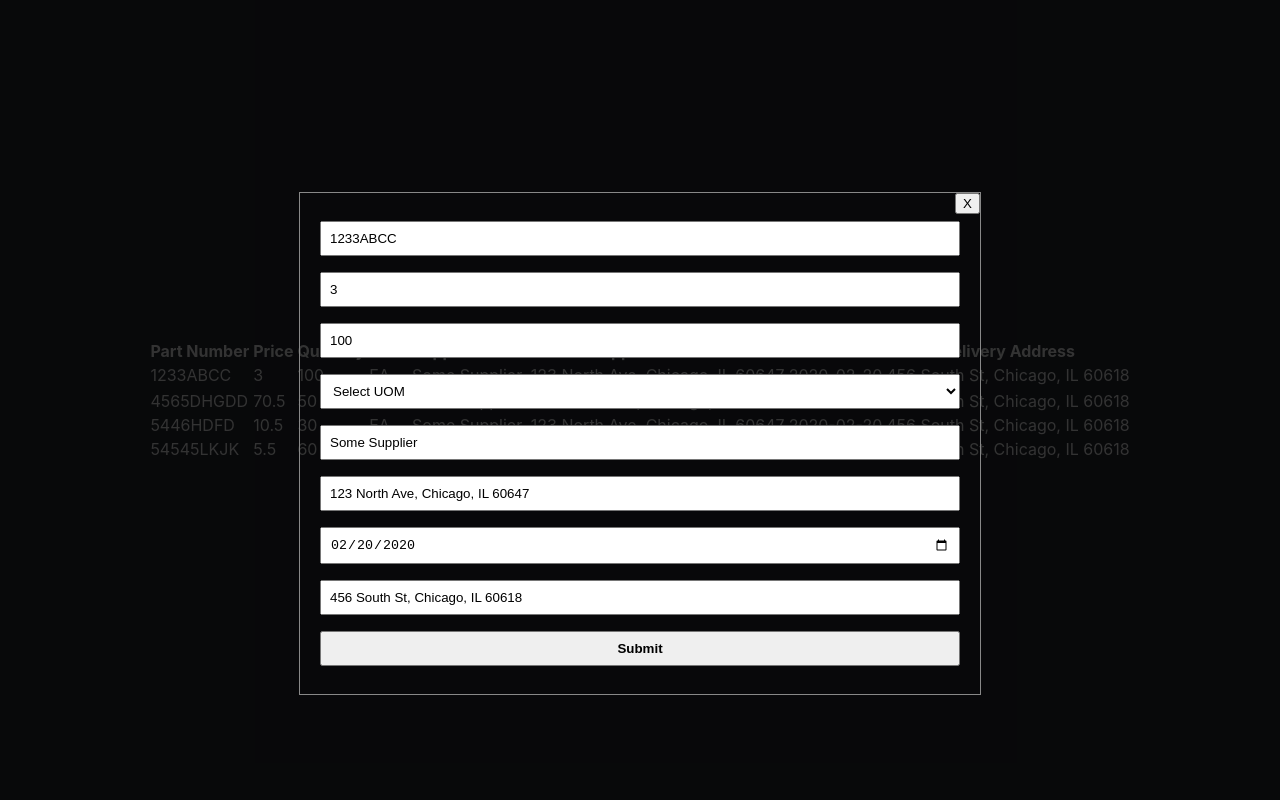
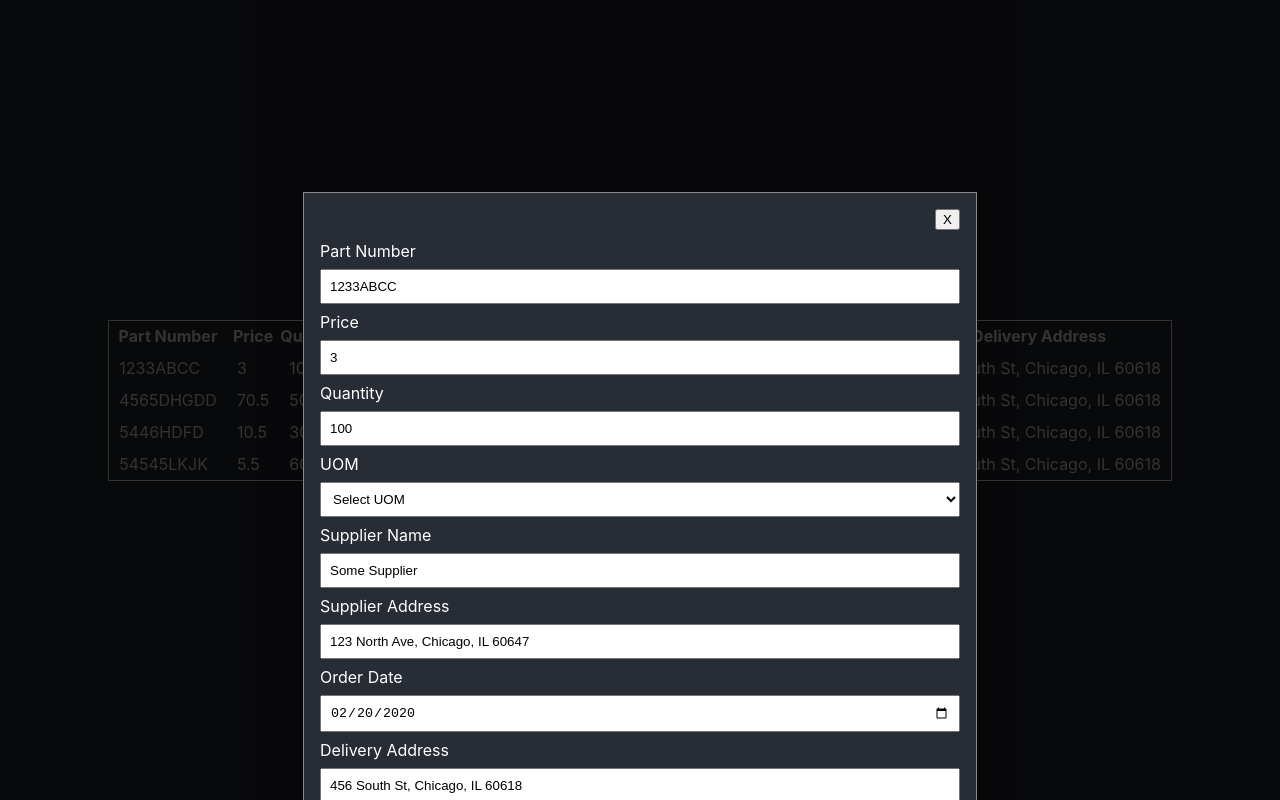
Before and after one commit to pashapear/react-simple-grid, a React (Create React App) app: page / in a window 1280 px wide. Both pictures are taken after a click on the element 640 px from the left and 376 px from the top of the page. Built offline with nearby package versions, Linux system fonts and the light colour scheme.

Commit message:
Adds basic table and form styling

```diff
--- a/src/common/Modal.js
+++ b/src/common/Modal.js
@@ -16,20 +16,24 @@ const ModalBackdrop = styled.div`
 const ModalBody = styled.div`
     position: relative;
     margin: 15% auto;
-    padding: 20px;
+    padding: 3rem 1rem;
     border: 1px solid #888;
     width: 50%;
+    background-color: #282c34;
 `;
 
 const CloseButton = styled.button`
     position: absolute;
-    top: 0;
-    right: 0;
+    top: 1rem;
+    right: 1rem;
+    cursor: pointer;
 `;
 
-export const Modal = ({ children, onClose }) => <ModalBackdrop>
-    <ModalBody>
-        <CloseButton onClick={onClose}>X</CloseButton>
-        {children}
-    </ModalBody>
-</ModalBackdrop>;
+export const Modal = ({ children, onClose }) =>
+    <ModalBackdrop>
+        <ModalBody>
+            <CloseButton onClick={onClose}>X</CloseButton>
+            {children}
+        </ModalBody>
+    </ModalBackdrop>
+    ;
--- a/src/components/Form/index.js
+++ b/src/components/Form/index.js
@@ -17,6 +17,7 @@ const Form = ({ onSubmit, values }) => {
             () => <StyledForm>
                 {fields.map(([name, placeholder, type]) =>
                     <React.Fragment key={name}>
+                        <label htmlFor={name}>{placeholder}</label>
                         {
                             Array.isArray(type) ?
                                 <Field component="select" name={name}>
--- a/src/components/Form/styles.js
+++ b/src/components/Form/styles.js
@@ -16,6 +16,7 @@ export const SubmitButton = styled.button`
     padding: 0.5rem;
     margin: 0.5rem 0;
     font-weight: bold;
+    cursor: pointer;
 `;
 
 export const Error = styled.div`
--- a/src/components/Table/Headers.js
+++ b/src/components/Table/Headers.js
@@ -1,5 +1,10 @@
 import React from 'react';
+import styled from 'styled-components';
 import { useTable } from '../../hooks/useTable';
+
+const StyledRow = styled.tr`
+    height: 2em;
+`;
 
 export const Headers = () => {
     const [state] = useTable();
@@ -7,7 +12,7 @@ export const Headers = () => {
     const { fields: headers } = config;
 
     return <thead>
-        <tr>{headers.map(([key, value]) => <Header key={key} header={value} />)}</tr>
+        <StyledRow>{headers.map(([key, value]) => <Header key={key} header={value} />)}</StyledRow>
     </thead>;
 };
 
--- a/src/components/Table/Rows.js
+++ b/src/components/Table/Rows.js
@@ -1,4 +1,5 @@
 import React, { useState } from 'react';
+import styled from 'styled-components';
 import { actions, useTable } from '../../hooks/useTable';
 import Form from '../Form';
 import { Modal } from '../../common/Modal';
@@ -20,13 +21,27 @@ export const Rows = () => {
     </tbody>;
 };
 
+const StyledRow = styled.tr`
+    height: 2em;
+    cursor: pointer;
+    :hover {
+        border: 1px solid white;
+        border-collapse: collapse;
+    }
+`;
+
+const StyledCell = styled.td`
+    padding: 0 10px;
+`;
+
+
 const Row = ({ row, onSubmit }) => {
     const [show, setShow] = useState(false);
 
     return <>
-        <tr onClick={() => setShow(true)}>
-            {Object.values(row).map((data, index) => <td key={index}>{data}</td>)}
-        </tr>
+        <StyledRow onClick={() => setShow(true)}>
+            {Object.values(row).map((data, index) => <StyledCell key={index}>{data}</StyledCell>)}
+        </StyledRow>
         {show && <Modal onClose={() => setShow(false)}><Form onSubmit={(values) => {
             setShow(false);
             onSubmit(values);
--- a/src/components/Table/index.js
+++ b/src/components/Table/index.js
@@ -1,10 +1,16 @@
 import React from 'react';
 import { Headers } from './Headers';
 import { Rows } from './Rows';
+import styled from 'styled-components';
 
-const Table = () => <table>
+const StyledTable = styled.table`
+    border: 1px solid white;
+    border-collapse: collapse;
+`;
+
+const Table = () => <StyledTable>
     <Headers />
     <Rows />
-</table>;
+</StyledTable>;
 
 export default Table;
```
